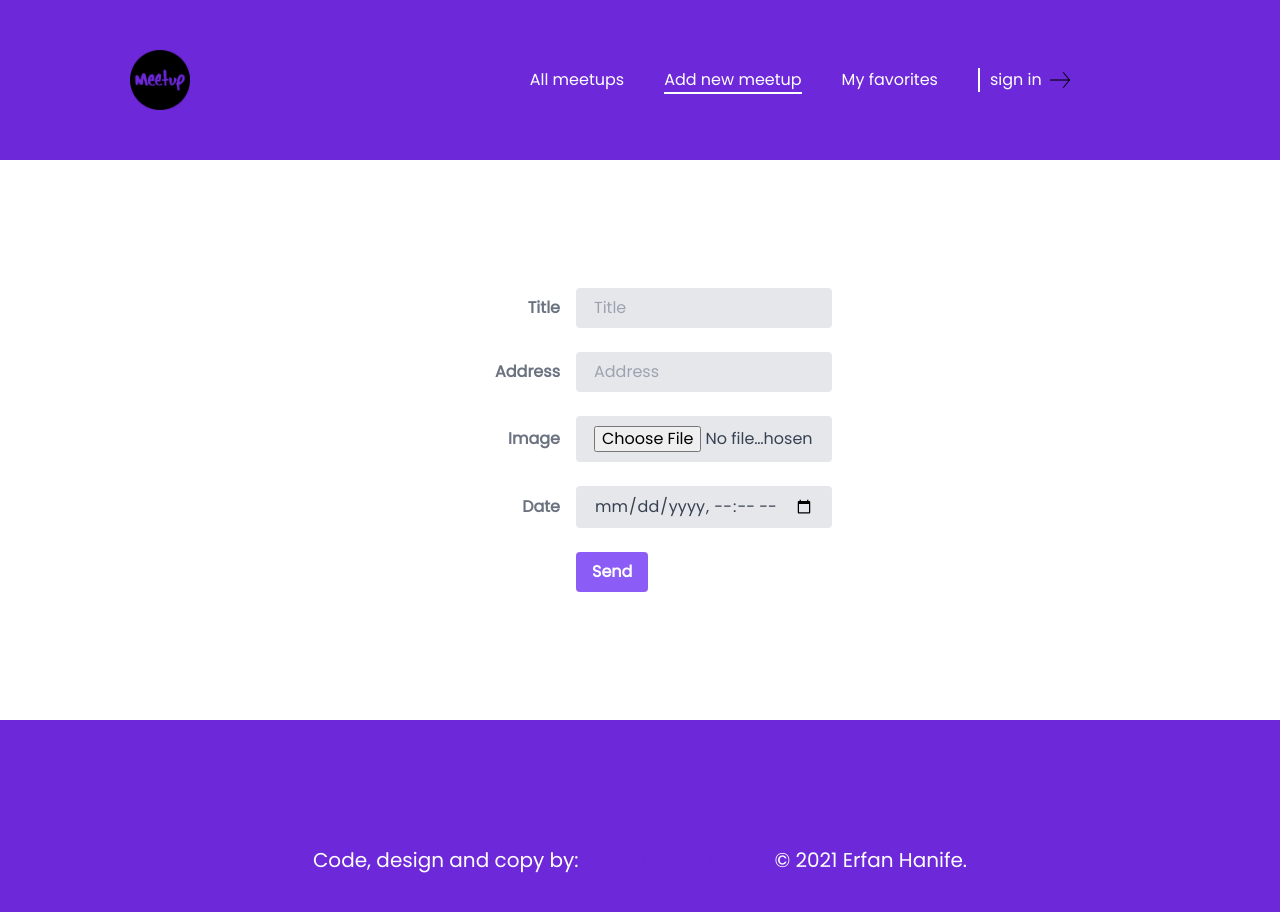
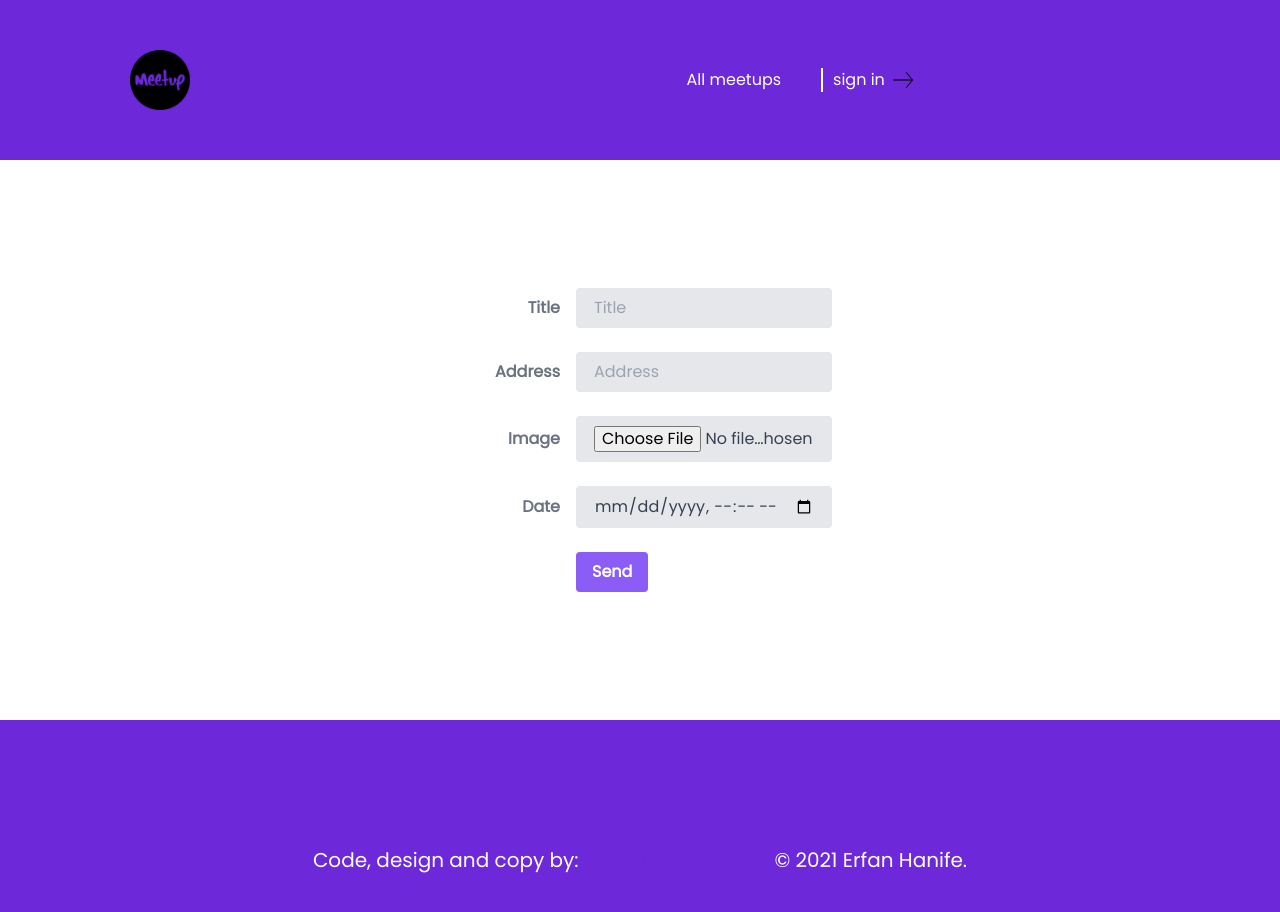
Before and after one commit to danieldev0353/golang-meeting-app, a Next.js app: page /addNew in a window 1280 px wide. Shown: the top 912 px of the page. Built offline with nearby package versions, Linux system fonts and the light colour scheme.

Commit message:
basic user auth

```diff
--- a/components/header/header.js
+++ b/components/header/header.js
@@ -1,9 +1,12 @@
 import Image from "next/image";
 import { useRouter } from "next/router";
 import Link from "next/link";
+import { useSelector } from "react-redux";
 
 function Header() {
   let { asPath } = useRouter();
+  const userStatus = useSelector((state) => state.userStatus);
+
   return (
     <header className="header block bg-purple-700 w-full h-auto min-h-forHeader">
       <div className="header-logo-container">
@@ -27,6 +30,26 @@ function Header() {
         >
           <Link href="/">All meetups</Link>
         </li>
+        {!userStatus ? (
+          <li
+            className={
+              "li-signin m-5 cursor-pointer text-base antialiased text-white"
+            }
+          >
+            <Link href="/account" passHref>
+              <a className="flex flex-row">
+                sign in &nbsp;
+                <Image
+                  src="/right.png"
+                  alt="right"
+                  width="20px"
+                  height="15px"
+                />
+              </a>
+            </Link>
+          </li>
+        ) : (
+          <>
             <li
               className={
                 asPath === "/addNew"
@@ -50,13 +73,20 @@ function Header() {
                 "li-signin m-5 cursor-pointer text-base antialiased text-white"
               }
             >
-          <Link href="/account" passHref>
+              <Link href="/dashboard" passHref>
                 <a className="flex flex-row">
-              sign in &nbsp;
-              <Image src="/right.png" alt="right" width="20px" height="15px" />
+                  Account &nbsp;
+                  <Image
+                    src="/right.png"
+                    alt="right"
+                    width="20px"
+                    height="15px"
+                  />
                 </a>
               </Link>
             </li>
+          </>
+        )}
       </ul>
     </header>
   );
--- a/pages/index.js
+++ b/pages/index.js
@@ -4,9 +4,14 @@ import Head from "next/head";
 import Main from "../components/main/main";
 import nProgress from "nprogress";
 import DummyData from "../meetUps.json";
+import getCookie from "../utils/cookie";
+import { useDispatch } from "react-redux";
+import Decoder from "../utils/decoder";
 
 const HomePage = ({ dataArray }) => {
   const router = useRouter();
+  const dis = useDispatch();
+
   useEffect(() => {
     document.getElementById("__next").className =
       "bg-gray-100 min-h-full w-full box-border m-0 p-0";
@@ -15,10 +20,26 @@ const HomePage = ({ dataArray }) => {
       nProgress.start();
     });
 
+    function auth() {
+      const get = getCookie("user");
+      if (!get) {
+        return dis({ type: "USER_STATUS_FALSE" });
+      } else {
+        const value = Decoder(get);
+        if (!value) {
+          return dis({ type: "USER_STATUS_FALSE" });
+        }
+        dis({ type: "USER_STATUS_TRUE" });
+      }
+    }
+
+    auth();
+
     return () => {
       nProgress.done();
     };
   }, []);
+
   return (
     <>
       <Head>
--- a/redux/reducers/index.js
+++ b/redux/reducers/index.js
@@ -1,10 +1,11 @@
 import { combineReducers } from "redux";
 import Toggle from "./toggle";
-import User from "./user";
+import { userReducer, userStatusReducer } from "./user";
 
 const Reducers = combineReducers({
   Toggle,
-  User,
+  User: userReducer,
+  userStatus: userStatusReducer,
 });
 
 export default Reducers;
--- a/redux/reducers/user.js
+++ b/redux/reducers/user.js
@@ -1,4 +1,4 @@
-export default function userReducer(state = {}, action) {
+export function userReducer(state = {}, action) {
   switch (action.type) {
     case "SET_USER":
       return action.payload;
@@ -10,3 +10,16 @@ export default function userReducer(state = {}, action) {
       return state;
   }
 }
+
+export function userStatusReducer(state = false, action) {
+  switch (action.type) {
+    case "USER_STATUS_TRUE":
+      return (state = true);
+
+    case "USER_STATUS_FALSE":
+      return (state = false);
+
+    default:
+      return state;
+  }
+}
--- /dev/null
+++ b/utils/cookie.js
@@ -0,0 +1,15 @@
+export default function getCookie(name) {
+  const cookies = document.cookie.split(";");
+
+  if (cookies.length <= 0) {
+    return null;
+  } else {
+    for (let i = 0; i <= cookies.length; i++) {
+      let index = cookies[i].split("=");
+      if (index[0] === name) {
+        return index[1];
+      }
+      return null;
+    }
+  }
+}
--- /dev/null
+++ b/utils/decoder.js
@@ -0,0 +1,10 @@
+import jwt from "jsonwebtoken";
+
+export default function Decoder(token) {
+  const decode = jwt.decode(token, { complete: true });
+  if (!decode) {
+    return null;
+  }
+
+  return decode;
+}
```
Lines whose indentation alone changed are shown as unchanged.
